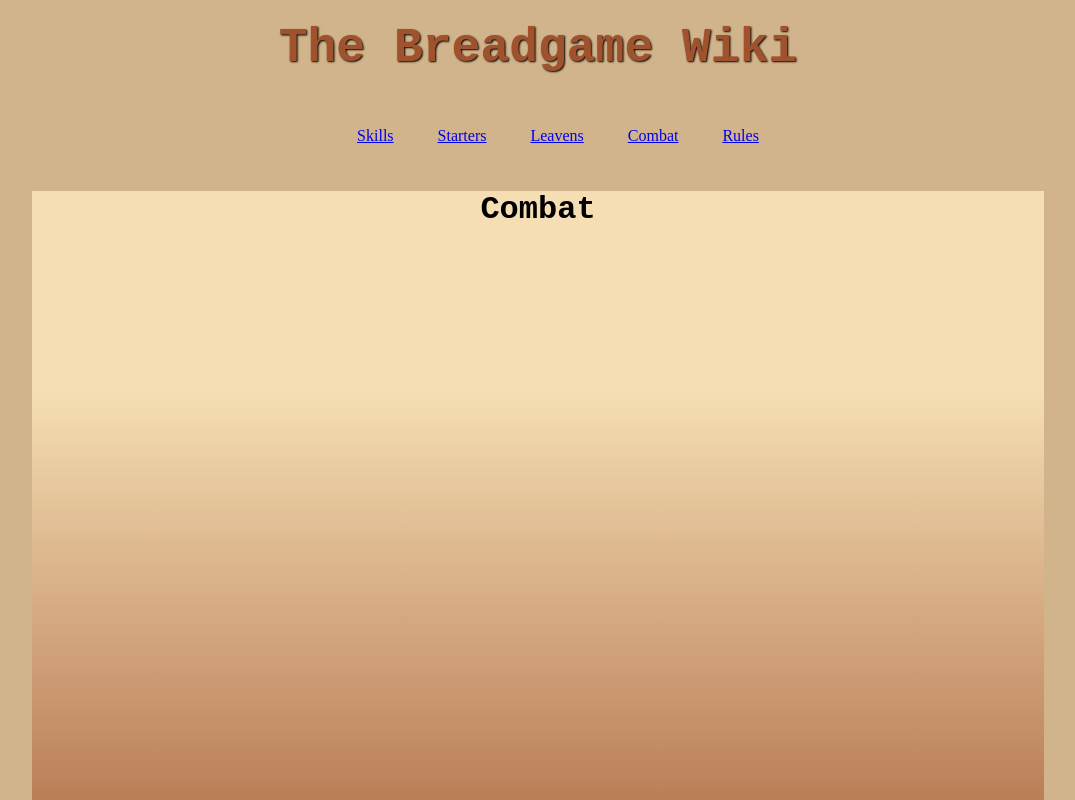
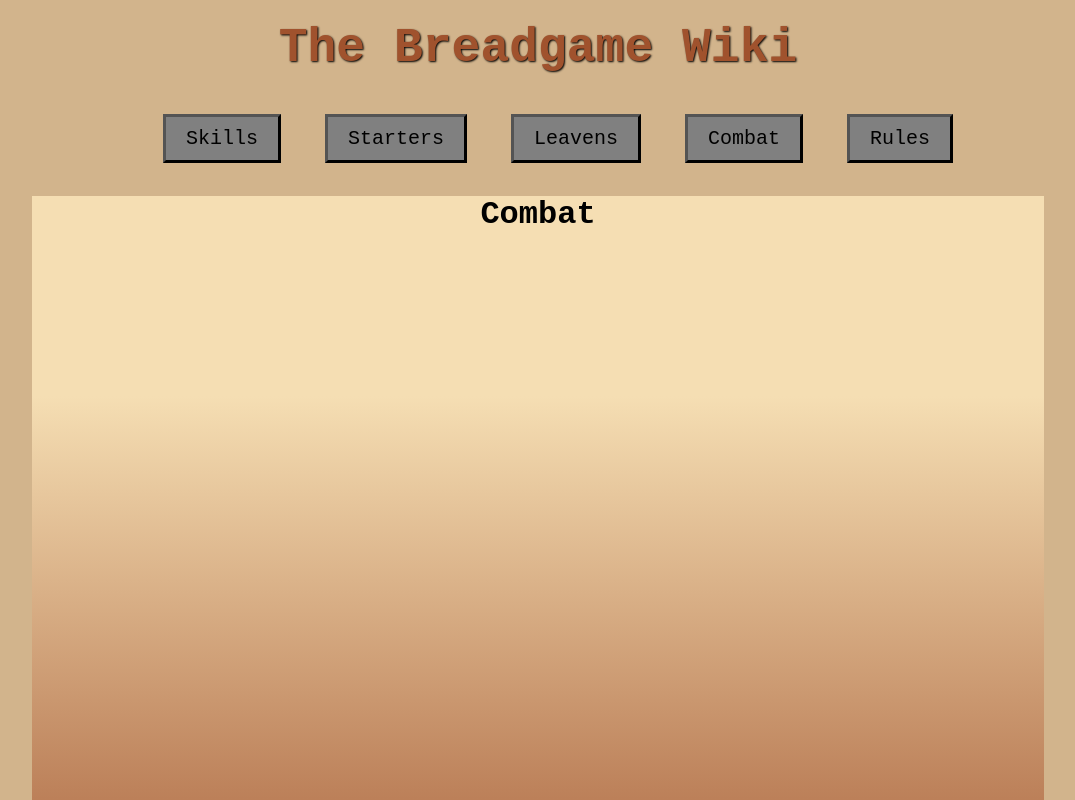
Before and after one commit to Panarium/breadgame.github.io, a plain HTML site: page pages/combat.html in a window 1280 px wide. Shown: the top 800 px of the page, without its empty margins (102-1177 px from the left). Drawn offline with Linux system fonts and the light colour scheme.

Commit message:
button updates

```diff
--- a/pages/combat.html
+++ b/pages/combat.html
@@ -16,11 +16,11 @@
       <h1><a href = "../index.html" id= header>The Breadgame Wiki</a></h1>
 
       <ul>
-        <li><a href = "skills.html" class = "topbar">Skills</a></li>
-        <li><a href = "starters.html" class = "topbar">Starters</a></li>
-        <li><a href = "leavens.html" class = "topbar">Leavens</a></li>
-        <li><a href = "combat.html" class = "topbar">Combat</a></li>
-        <li><a href = "rules.html" class = "topbar">Rules</a></li>
+        <li><a href = "skills.html" class = "subpagelink">Skills</a></li>
+        <li><a href = "starters.html" class = "subpagelink">Starters</a></li>
+        <li><a href = "leavens.html" class = "subpagelink">Leavens</a></li>
+        <li><a href = "combat.html" class = "subpagelink">Combat</a></li>
+        <li><a href = "rules.html" class = "subpagelink">Rules</a></li>
       </ul>
   </div>
 
--- a/styles/style.css
+++ b/styles/style.css
@@ -3,7 +3,7 @@ body{
 }
 #header{
   color: Sienna;
-  font-family: Courier New, monospace;
+  font-family: "Courier New", monospace;
   font-size: 48px;
 
   text-shadow: 2px 2px;
@@ -18,10 +18,15 @@ h1 {
 }
 
 h2 {
-  font-family: Courier New, monospace;
+  font-family: "Courier New", monospace;
   font-size: 32px;
   text-align: center;
-  padding-bottom: 20px;
+}
+
+p{
+  font-family: "Courier New", monospace;
+  font-size: 16px;
+  text-align: center;
 }
 
 ul{
```
Also changed, not shown: index.html (+1 -1 lines), pages/leavens.html (+5 -5 lines), pages/rules.html (+5 -5 lines), pages/skills.html (+5 -5 lines), pages/starters.html (+5 -5 lines).
